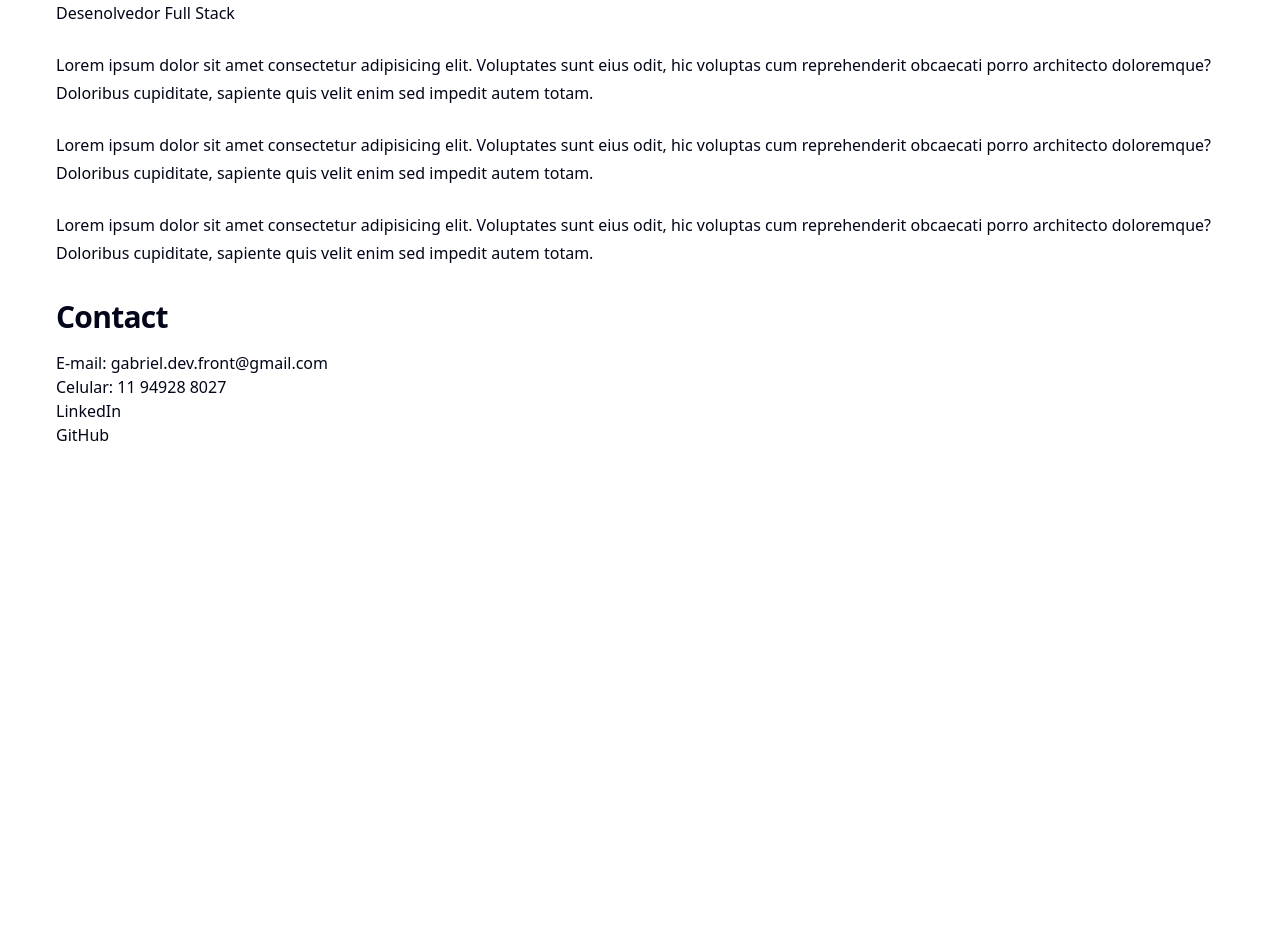
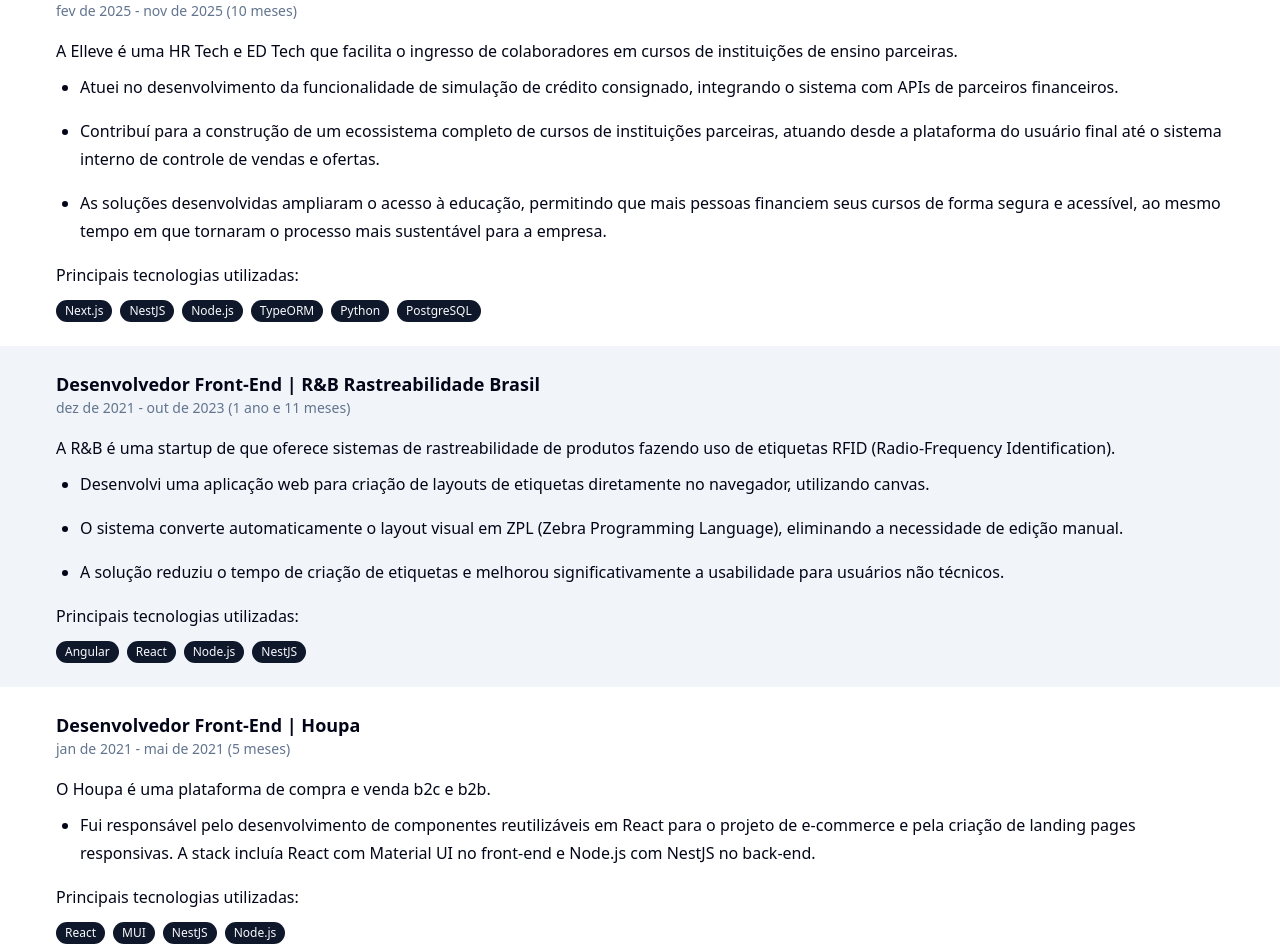
Before and after one commit to GabriellBarbosa/portfolio, a Next.js app: page /en in a window 1280 px wide. Shown: the part 881-1832 px from the top of the page. Before the commit the page ends 1328 px from the top, so only its background shows below. Built offline with nearby package versions, Linux system fonts and the light colour scheme.

Commit message:
style: About me section

```diff
--- a/components/Typography/index.tsx
+++ b/components/Typography/index.tsx
@@ -11,7 +11,7 @@
     <h1
       className={twMerge(
         "scroll-m-20 text-4xl font-extrabold tracking-tight lg:text-5xl",
-        className,
+        className
       )}
     >
       {children}
@@ -24,7 +24,7 @@
     <h2
       className={twMerge(
         "scroll-m-20 text-3xl font-semibold tracking-tight first:mt-0",
-        className,
+        className
       )}
     >
       {children}
@@ -37,7 +37,7 @@
     <h3
       className={twMerge(
         "scroll-m-20 text-2xl font-semibold tracking-tight",
-        className,
+        className
       )}
     >
       {children}
@@ -48,7 +48,10 @@
 const H4: React.FC<Props> = ({ className, children }) => {
   return (
     <h4
-      className={twMerge("scroll-m-20 text-xl font-semibold tracking-tight", className)}
+      className={twMerge(
+        "scroll-m-20 text-xl font-semibold tracking-tight",
+        className
+      )}
     >
       {children}
     </h4>
@@ -57,13 +60,17 @@
 
 const P: React.FC<Props> = ({ className, children }) => {
   return (
-    <p className={twMerge("leading-7 [&:not(:first-child)]:mt-6", className)}>{children}</p>
+    <p className={twMerge("leading-7 [&:not(:first-child)]:mt-4", className)}>
+      {children}
+    </p>
   );
 };
 
 const Blockquote: React.FC<Props> = ({ className, children }) => {
   return (
-    <blockquote className={twMerge("mt-6 border-l-2 pl-6 italic", className)}>{children}</blockquote>
+    <blockquote className={twMerge("mt-6 border-l-2 pl-6 italic", className)}>
+      {children}
+    </blockquote>
   );
 };
 
@@ -72,7 +79,7 @@
     <code
       className={twMerge(
         "relative rounded bg-muted px-[0.3rem] py-[0.2rem] font-mono text-sm font-semibold",
-        className,
+        className
       )}
     >
       {children}
@@ -81,7 +88,17 @@
 };
 
 const Large: React.FC<Props> = ({ className, children }) => {
-  return <div className={twMerge("text-lg font-semibold", className)}>{children}</div>;
+  return (
+    <div className={twMerge("text-lg font-semibold", className)}>
+      {children}
+    </div>
+  );
 };
 
-export { H1, H2, H3, H4, P, Large, Blockquote, InlineCode };
+const Muted: React.FC<Props> = ({ className, children }) => {
+  return (
+    <p className={`text-sm text-muted-foreground ${className}`}>{children}</p>
+  );
+};
+
+export { H1, H2, H3, H4, P, Large, Blockquote, InlineCode, Muted };
--- a/templates/Home/dictionaries/en.json
+++ b/templates/Home/dictionaries/en.json
@@ -11,5 +11,5 @@
   "live_project_link": "Live project",
   "clean_code_course": "Clean code course",
   "in_progress": "In progress",
-  "bookinvideo_description": "Summary of the book Clean Code where I present situations in which it is possible to apply the concepts described in the book."
+  "bookinvideo_description": "Summary of the book Clean Code where I present situations in which it is possible to apply the concepts described in the book. The first version of the platform was built with WordPress, now i am migrating it to Angular and Node"
 }
--- a/templates/Home/dictionaries/pt.json
+++ b/templates/Home/dictionaries/pt.json
@@ -11,5 +11,5 @@
   "live_project_link": "Ver projeto online",
   "clean_code_course": "Curso de código limpo",
   "in_progress": "Em progresso",
-  "bookinvideo_description": "Resumo do livro código limpo onde eu apresento situações onde é possível aplicar os conceitos descritos no livro."
+  "bookinvideo_description": "Resumo do livro código limpo onde eu apresento situações onde é possível aplicar os conceitos descritos no livro. A primeira versão da plataforma foi feita em WordPress, estou migrando para Angular e Node."
 }
--- a/templates/Home/index.tsx
+++ b/templates/Home/index.tsx
@@ -1,9 +1,8 @@
-import { H2, H3, H4, P } from "@/components/Typography";
+import { H2, H3, H4, Large, Muted, P } from "@/components/Typography";
 import { getDictionary } from "./dictionaries";
 import { SelectLanguage } from "@/components/SelectLanguage";
 import {
   Card,
-  CardAction,
   CardContent,
   CardDescription,
   CardFooter,
@@ -65,8 +64,8 @@
         </div>
       </header>
 
-      <div className="max-w-[1200px] mx-auto px-4">
-        <section className="mt-8" id="projects">
+      <div className="">
+        <section className="max-w-[1200px] mx-auto px-4 mt-8" id="projects">
           <H2 className="mb-4">{dict.projects}</H2>
 
           <div className="grid grid-cols-1 gap-4 sm:grid-cols-2">
@@ -101,6 +100,7 @@
                     <Badge>FastAPI</Badge>
                     <Badge>OpenAI</Badge>
                     <Badge>Google Cloud</Badge>
+                    <Badge>Vercel</Badge>
                   </div>
 
                   <ul className="mt-4 flex gap-4">
@@ -141,7 +141,6 @@
                 </CardDescription>
               </CardHeader>
               <CardContent>
-                <br className="hidden sm:block" />
                 <div className="block rounded-md overflow-hidden">
                   <Image src={BookInVideoImg} alt="" />
                 </div>
@@ -152,6 +151,7 @@
                   <div className="flex gap-2 flex-wrap">
                     <Badge>Angular</Badge>
                     <Badge>NestJS</Badge>
+                    <Badge>Node.js</Badge>
                     <Badge>PostgreSQL</Badge>
                   </div>
                 </div>
@@ -161,37 +161,164 @@
         </section>
 
         <section className="mt-8" id="about_me">
-          <H2 className="mb-4">{dict.about_me}</H2>
+          <H2 className="max-w-[1200px] mx-auto px-4 mb-4">{dict.about_me}</H2>
 
-          <div>
-            <H3>Gabriel Barbosa de Almeida</H3>
-            <P>Desenolvedor Full Stack</P>
+          <div className="max-w-[1200px] mx-auto px-4">
+            <Large className="text-bold">
+              Desenvolvedor Full Stack | Elleve
+            </Large>
+
+            <Muted className="text-sm text-gray">
+              fev de 2025 - nov de 2025 (10 meses)
+            </Muted>
             <P>
-              Lorem ipsum dolor sit amet consectetur adipisicing elit.
-              Voluptates sunt eius odit, hic voluptas cum reprehenderit
-              obcaecati porro architecto doloremque? Doloribus cupiditate,
-              sapiente quis velit enim sed impedit autem totam.
+              A Elleve é uma HR Tech e ED Tech que facilita o ingresso de
+              colaboradores em cursos de instituições de ensino parceiras.
             </P>
 
-            <P>
-              Lorem ipsum dolor sit amet consectetur adipisicing elit.
-              Voluptates sunt eius odit, hic voluptas cum reprehenderit
-              obcaecati porro architecto doloremque? Doloribus cupiditate,
-              sapiente quis velit enim sed impedit autem totam.
-            </P>
+            <ul className="flex flex-col gap-4 list-disc pl-6 mt-2">
+              <li>
+                <P>
+                  Atuei no desenvolvimento da funcionalidade de simulação de
+                  crédito consignado, integrando o sistema com APIs de parceiros
+                  financeiros.
+                </P>
+              </li>
+              <li>
+                <P>
+                  Contribuí para a construção de um ecossistema completo de
+                  cursos de instituições parceiras, atuando desde a plataforma
+                  do usuário final até o sistema interno de controle de vendas e
+                  ofertas.
+                </P>
+              </li>
+              <li>
+                <P>
+                  As soluções desenvolvidas ampliaram o acesso à educação,
+                  permitindo que mais pessoas financiem seus cursos de forma
+                  segura e acessível, ao mesmo tempo em que tornaram o processo
+                  mais sustentável para a empresa.
+                </P>
+              </li>
+            </ul>
 
-            <P>
-              Lorem ipsum dolor sit amet consectetur adipisicing elit.
-              Voluptates sunt eius odit, hic voluptas cum reprehenderit
-              obcaecati porro architecto doloremque? Doloribus cupiditate,
-              sapiente quis velit enim sed impedit autem totam.
-            </P>
+            <P>Principais tecnologias utilizadas:</P>
+            <ul className="flex gap-2 mt-2 flex-wrap">
+              <li>
+                <Badge>Next.js</Badge>
+              </li>
+              <li>
+                <Badge>NestJS</Badge>
+              </li>
+              <li>
+                <Badge>Node.js</Badge>
+              </li>
+              <li>
+                <Badge>TypeORM</Badge>
+              </li>
+              <li>
+                <Badge>Python</Badge>
+              </li>
+              <li>
+                <Badge>PostgreSQL</Badge>
+              </li>
+            </ul>
+          </div>
+
+          <div className="bg-slate-100 mt-4">
+            <div className="max-w-[1200px] mx-auto px-4 py-6 mt-6">
+              <Large className="text-bold">
+                Desenvolvedor Front-End | R&B Rastreabilidade Brasil
+              </Large>
+
+              <Muted className="text-sm text-gray">
+                dez de 2021 - out de 2023 (1 ano e 11 meses)
+              </Muted>
+              <P>
+                A R&B é uma startup de que oferece sistemas de rastreabilidade
+                de produtos fazendo uso de etiquetas RFID (Radio-Frequency
+                Identification).
+              </P>
+
+              <ul className="flex flex-col gap-4 list-disc pl-6 mt-2">
+                <li>
+                  <P>
+                    Desenvolvi uma aplicação web para criação de layouts de
+                    etiquetas diretamente no navegador, utilizando canvas.
+                  </P>
+                </li>
+                <li>
+                  <P>
+                    O sistema converte automaticamente o layout visual em ZPL
+                    (Zebra Programming Language), eliminando a necessidade de
+                    edição manual.
+                  </P>
+                </li>
+                <li>
+                  <P>
+                    A solução reduziu o tempo de criação de etiquetas e melhorou
+                    significativamente a usabilidade para usuários não técnicos.
+                  </P>
+                </li>
+              </ul>
+
+              <P>Principais tecnologias utilizadas:</P>
+              <ul className="flex gap-2 mt-2 flex-wrap">
+                <li>
+                  <Badge>Angular</Badge>
+                </li>
+                <li>
+                  <Badge>React</Badge>
+                </li>
+                <li>
+                  <Badge>Node.js</Badge>
+                </li>
+                <li>
+                  <Badge>NestJS</Badge>
+                </li>
+              </ul>
+            </div>
+          </div>
+
+          <div className="max-w-[1200px] mx-auto px-4 mt-6">
+            <Large className="text-bold">Desenvolvedor Front-End | Houpa</Large>
+
+            <Muted className="text-sm text-gray">
+              jan de 2021 - mai de 2021 (5 meses)
+            </Muted>
+            <P>O Houpa é uma plataforma de compra e venda b2c e b2b.</P>
+
+            <ul className="flex flex-col gap-4 list-disc pl-6 mt-2">
+              <li>
+                <P>
+                  Fui responsável pelo desenvolvimento de componentes
+                  reutilizáveis em React para o projeto de e-commerce e pela
+                  criação de landing pages responsivas. A stack incluía React
+                  com Material UI no front-end e Node.js com NestJS no back-end.
+                </P>
+              </li>
+            </ul>
+
+            <P>Principais tecnologias utilizadas:</P>
+            <ul className="flex gap-2 mt-2 flex-wrap">
+              <li>
+                <Badge>React</Badge>
+              </li>
+              <li>
+                <Badge>MUI</Badge>
+              </li>
+              <li>
+                <Badge>NestJS</Badge>
+              </li>
+              <li>
+                <Badge>Node.js</Badge>
+              </li>
+            </ul>
           </div>
         </section>
 
         <section className="mt-8" id="contact">
           <H2 className="mb-4">{dict.contact}</H2>
-
           <ul>
             <li>E-mail: gabriel.dev.front@gmail.com</li>
             <li>Celular: 11 94928 8027</li>
```
